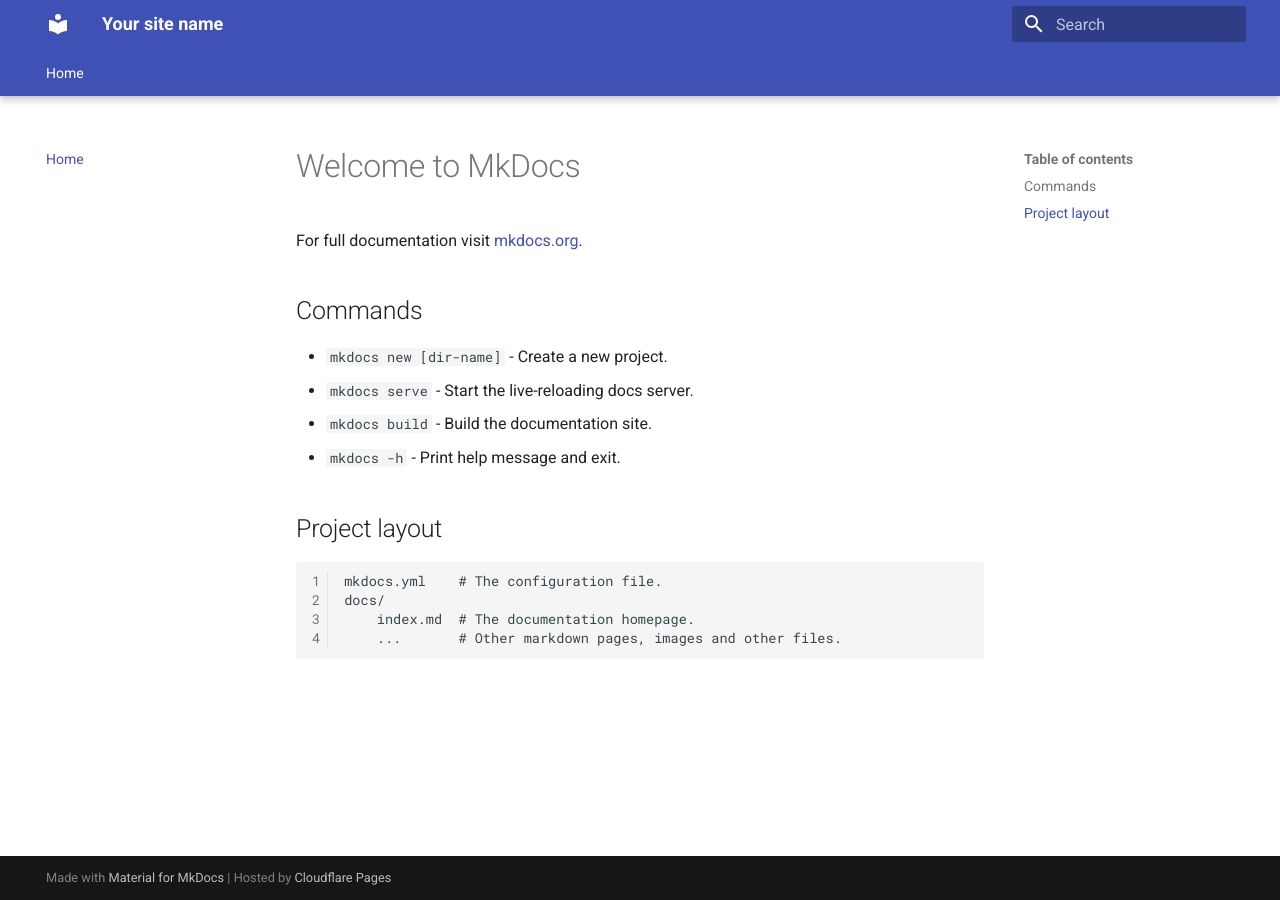
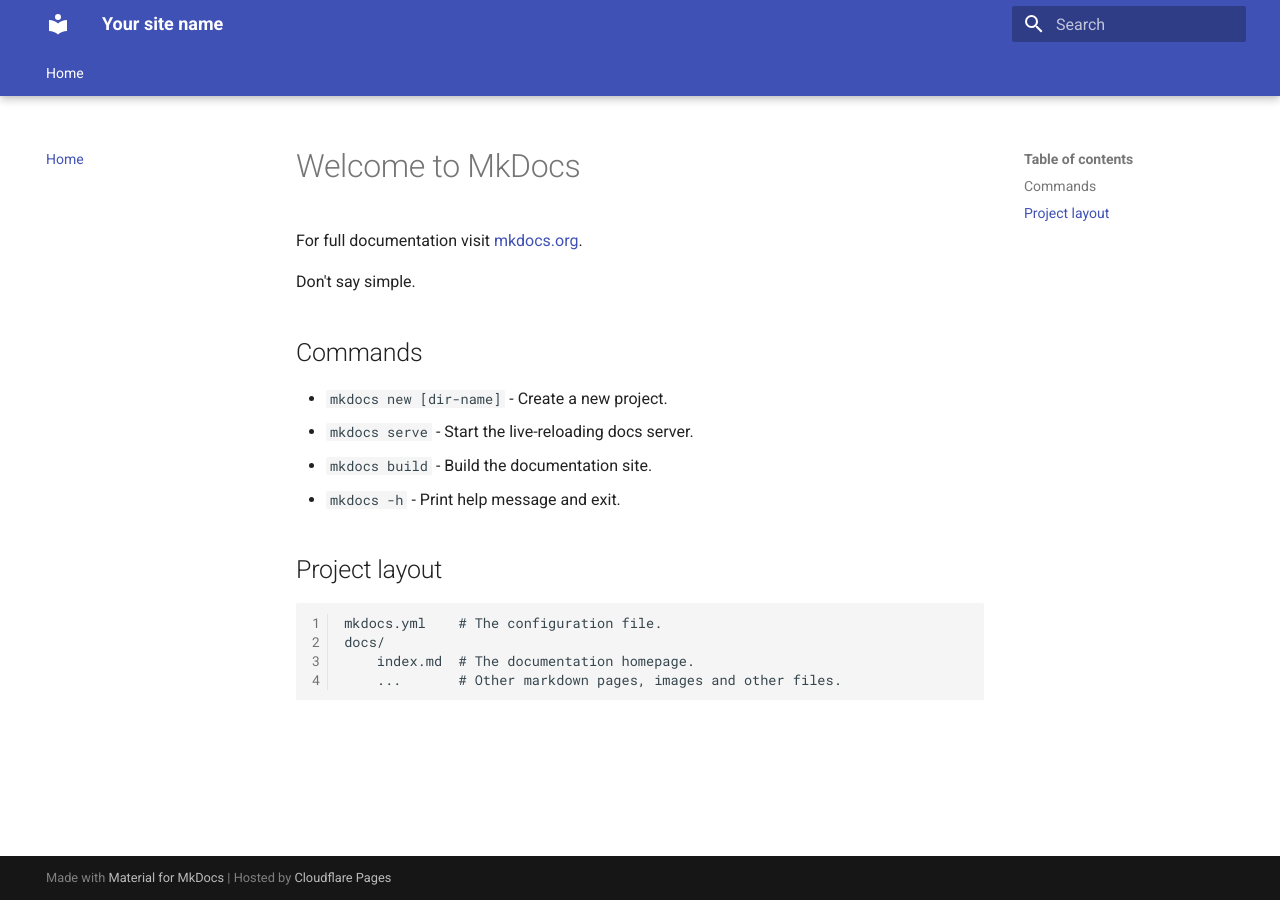
Before and after one commit to StarfallProjects/quick-docs, an MkDocs documentation site: the page built from docs/index.md, in a window 1280 px wide. Built offline with MkDocs 1.6.1 and Material for MkDocs 9.7.7, drawn with Linux system fonts in a browser that asks for light colours.

Commit message:
test error

```diff
--- a/docs/index.md
+++ b/docs/index.md
@@ -1,6 +1,8 @@
 # Welcome to MkDocs
 
 For full documentation visit [mkdocs.org](https://www.mkdocs.org).
+
+Don't say simple.
 
 ## Commands
 
```
Also changed, not shown: 1 other file.
